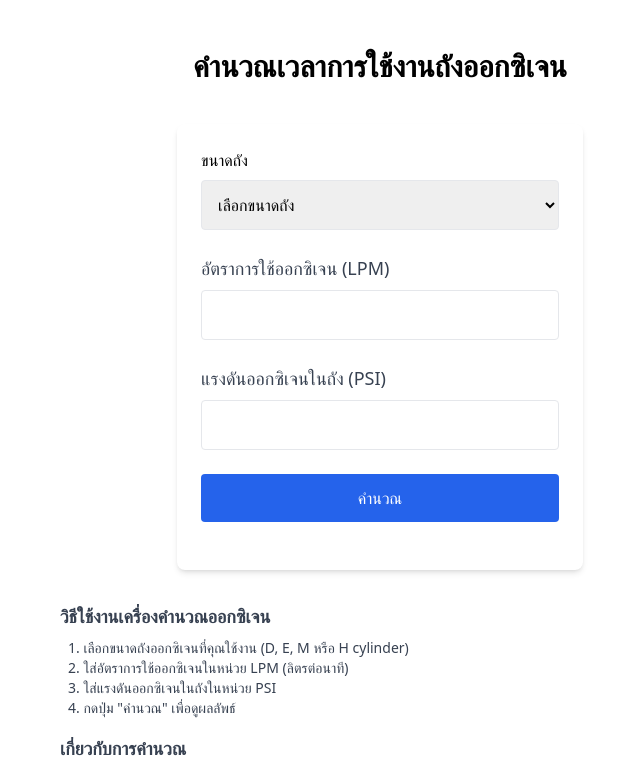
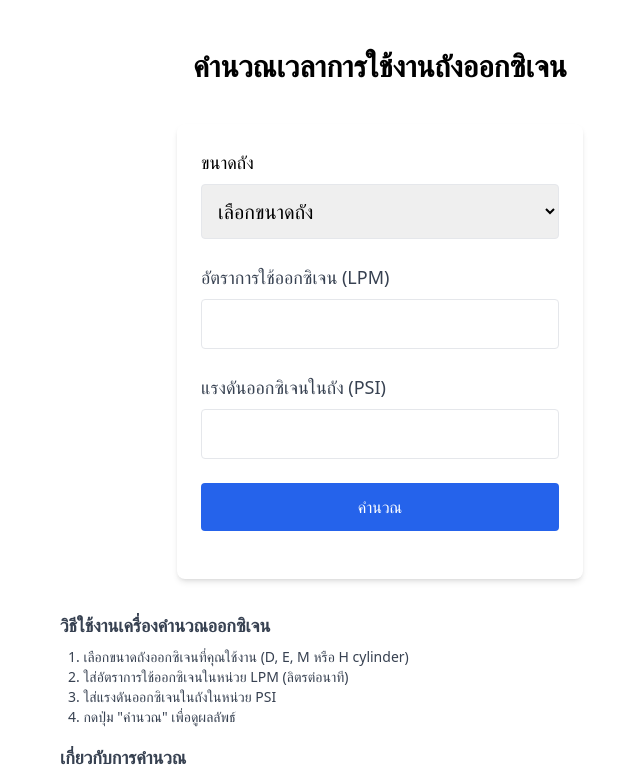
Before and after one commit to Nikkamal1/Project_Ox0ygen-Tank-Calculator, a React (Vite) app: page / in a window 1280 px wide. Shown: the top 770 px of the page, without its empty margins (260-900 px from the left). Built offline with nearby package versions, Linux system fonts and the light colour scheme.

Commit message:
Add all project files

```diff
--- a/src/Component/Form.jsx
+++ b/src/Component/Form.jsx
@@ -6,12 +6,12 @@ const Form = ({ setCylinder, setOxygenRate, setPressure, handleCalculate, result
         </div>
         <div className="w-full max-w-full md:max-w-md bg-white p-6 rounded-lg shadow-md mx-auto">
           {/* เลือกขนาดถัง */}
-          <label className="block text-black text-md mb-2">ขนาดถัง</label>
+          <label className="block text-black text-lg mb-2">ขนาดถัง</label>
           <select
-            className="w-full p-3 border rounded mb-6"
+            className="w-full p-3 border rounded mb-6 text-xl"
             onChange={(e) => setCylinder(e.target.value)}
           >
-            <option value="">เลือกขนาดถัง</option>
+            <option className="" value="">เลือกขนาดถัง</option>
             <option value="D">D Cylinder (0.16)</option>
             <option value="E">E Cylinder (0.28)</option>
             <option value="M">M Cylinder (1.56)</option>
```
